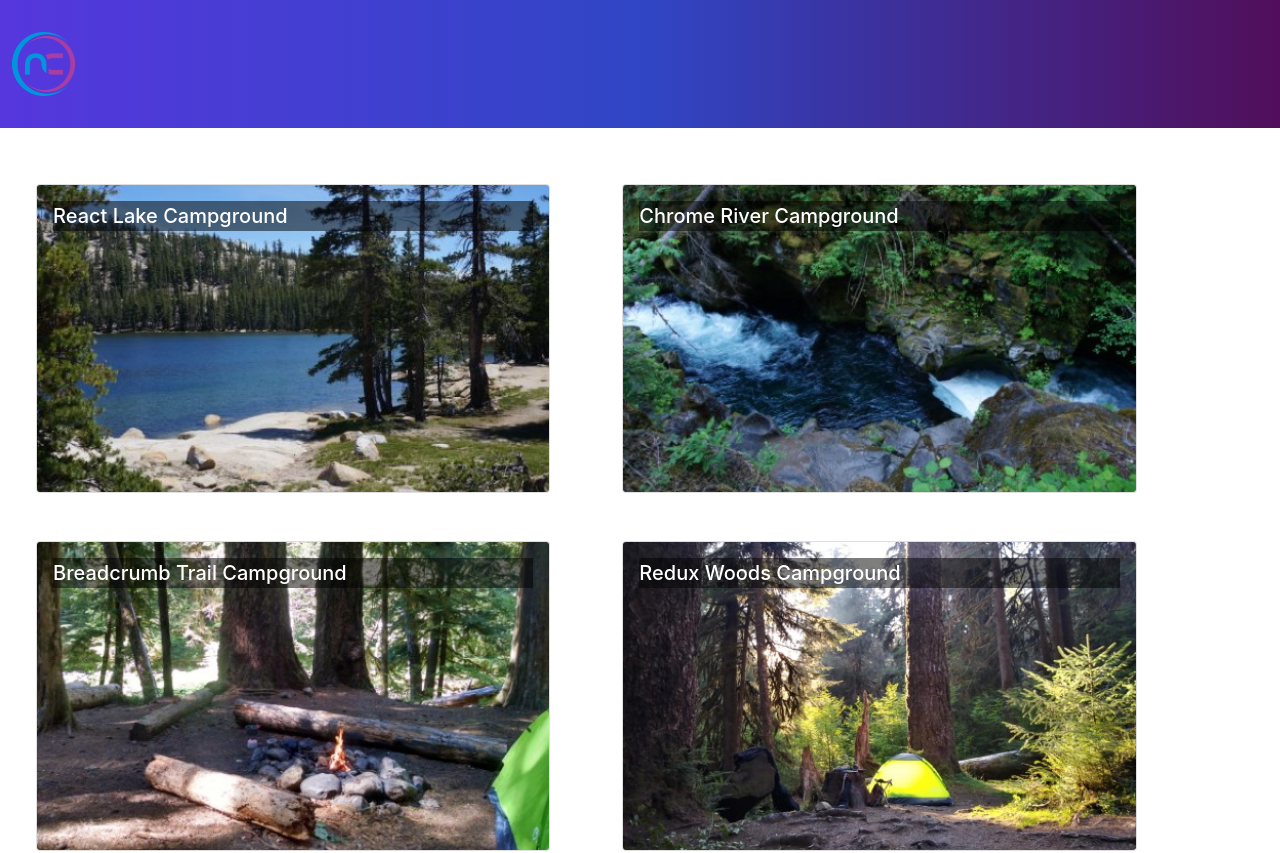
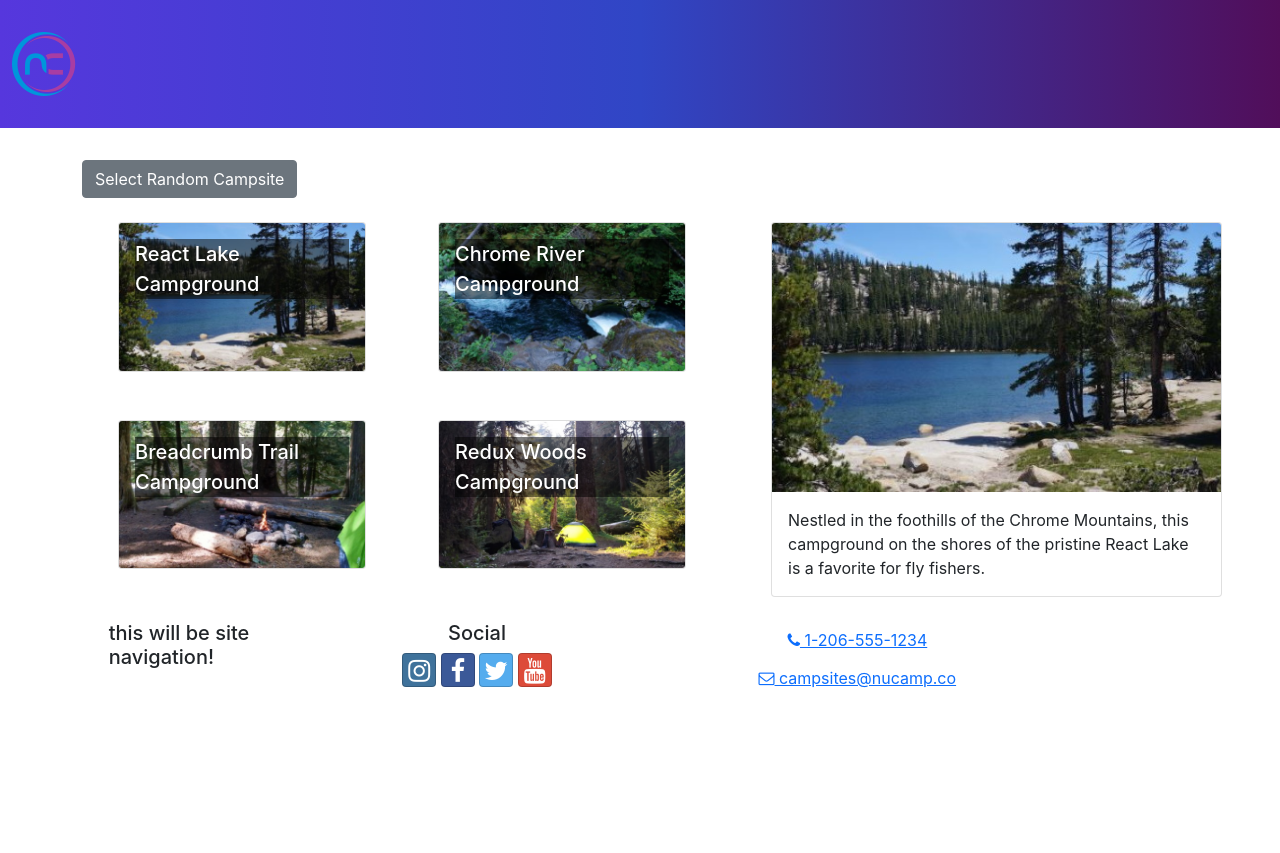
Before and after one commit to Henman2/nucampsite-with-react, a React (Create React App) app: page / in a window 1280 px wide. Shown: the top 853 px of the page. After the commit the page ends 800 px from the top, so only its background shows below. Built offline with nearby package versions, Linux system fonts and the light colour scheme.

Commit message:
Add Campsite directory page

```diff
--- a/src/App.js
+++ b/src/App.js
@@ -1,6 +1,6 @@
 import React from 'react';
 import Header from './components/Header';
-import CampsitesList from './features/campsite/CampsitesList';
+import CampsitesDirectoryPage from '../src/pages/CampsitesDirectoryPage';
 import Footer from './components/Footer';
 import './App.css';
 
@@ -9,7 +9,7 @@
   return (
     <div className='App'>
     <Header />
-    <CampsitesList />
+    <CampsitesDirectoryPage />
     <Footer />
 </div>
   );
--- /dev/null
+++ b/src/features/campsite/CampsiteDetail.js
@@ -0,0 +1,18 @@
+import { Card, CardImg, CardText, CardBody, Col } from 'reactstrap';
+
+const CampsiteDetail = ( {campsite} ) => {
+    const { image, name, description } = campsite;
+
+    return (
+        <Col md='12' className='m-4'>
+            <Card>
+                <CardImg top src={image} alt={name} />
+                <CardBody>
+                    <CardText>{description}</CardText>
+                </CardBody>
+            </Card>
+        </Col>
+    );
+};
+
+export default CampsiteDetail;
--- a/src/features/campsite/campSitesSlice.js
+++ b/src/features/campsite/campSitesSlice.js
@@ -4,6 +4,6 @@
     return CAMPSITES;
 };
 
-export const selectRandaomCampsite = () => {
+export const selectRandomCampsite = () => {
     return CAMPSITES[Math.floor(Math.random() * CAMPSITES.length)];
 }
--- /dev/null
+++ b/src/pages/CampsitesDirectoryPage.js
@@ -0,0 +1,29 @@
+import { Container, Row, Col, Button } from 'reactstrap';
+import CampsiteDetail from '../features/campsite/CampsiteDetail';
+import CampsitesList from '../features/campsite/CampsitesList';
+import {selectRandomCampsite} from '../features/campsite/campSitesSlice';
+
+const CampsitesDirectoryPage = () => {
+    let selectedCampsite = selectRandomCampsite();
+    const toggleCampsite = () => {
+        selectedCampsite = selectRandomCampsite();
+        console.log(selectedCampsite);
+    };
+    return (
+        <Container>
+            <Button onClick={() => toggleCampsite()}>
+                Select Random Campsite
+            </Button>
+            <Row>
+                <Col  sm='5' md='7'>
+                <CampsitesList />
+                </Col>
+                <Col  sm='7' md='5'>
+                <CampsiteDetail campsite={selectedCampsite} />
+                </Col>
+            </Row>
+        </Container>
+    );
+};
+
+export default CampsitesDirectoryPage;
```
